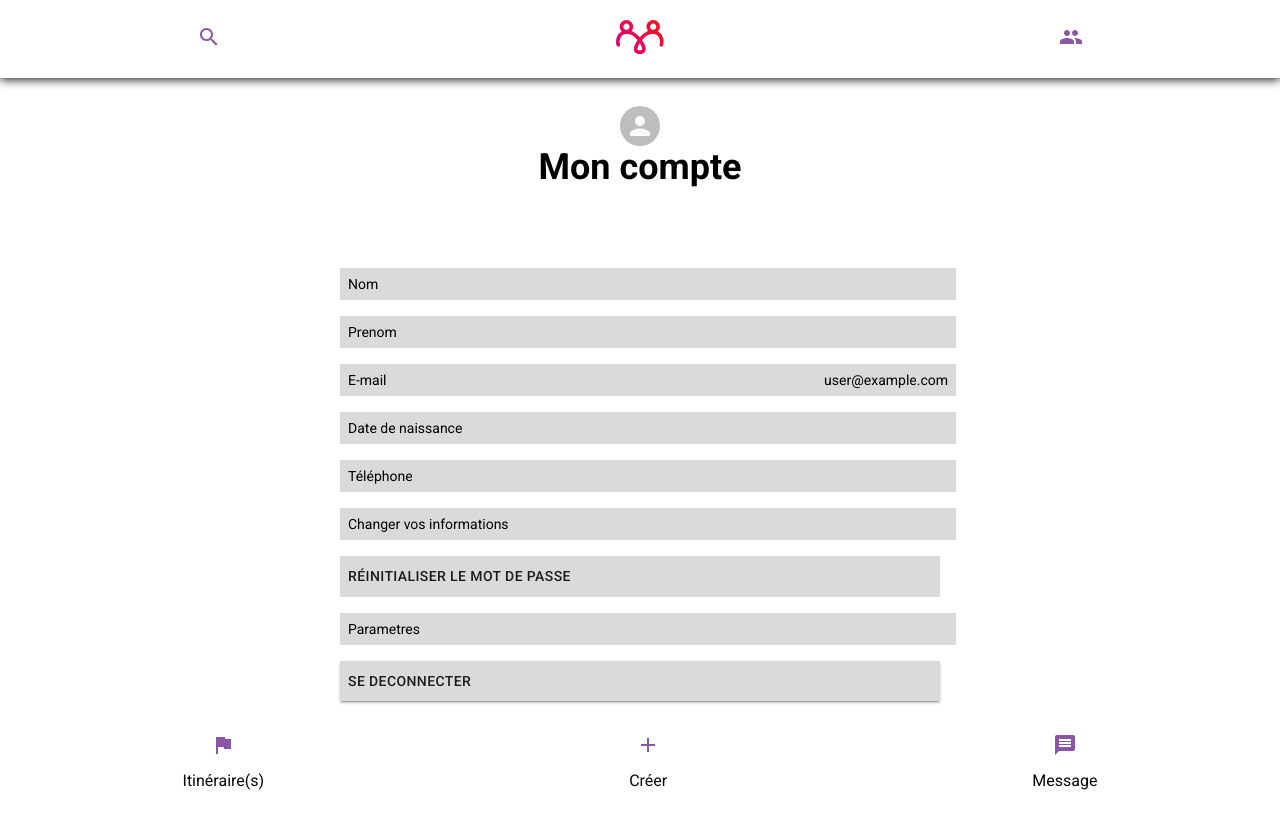
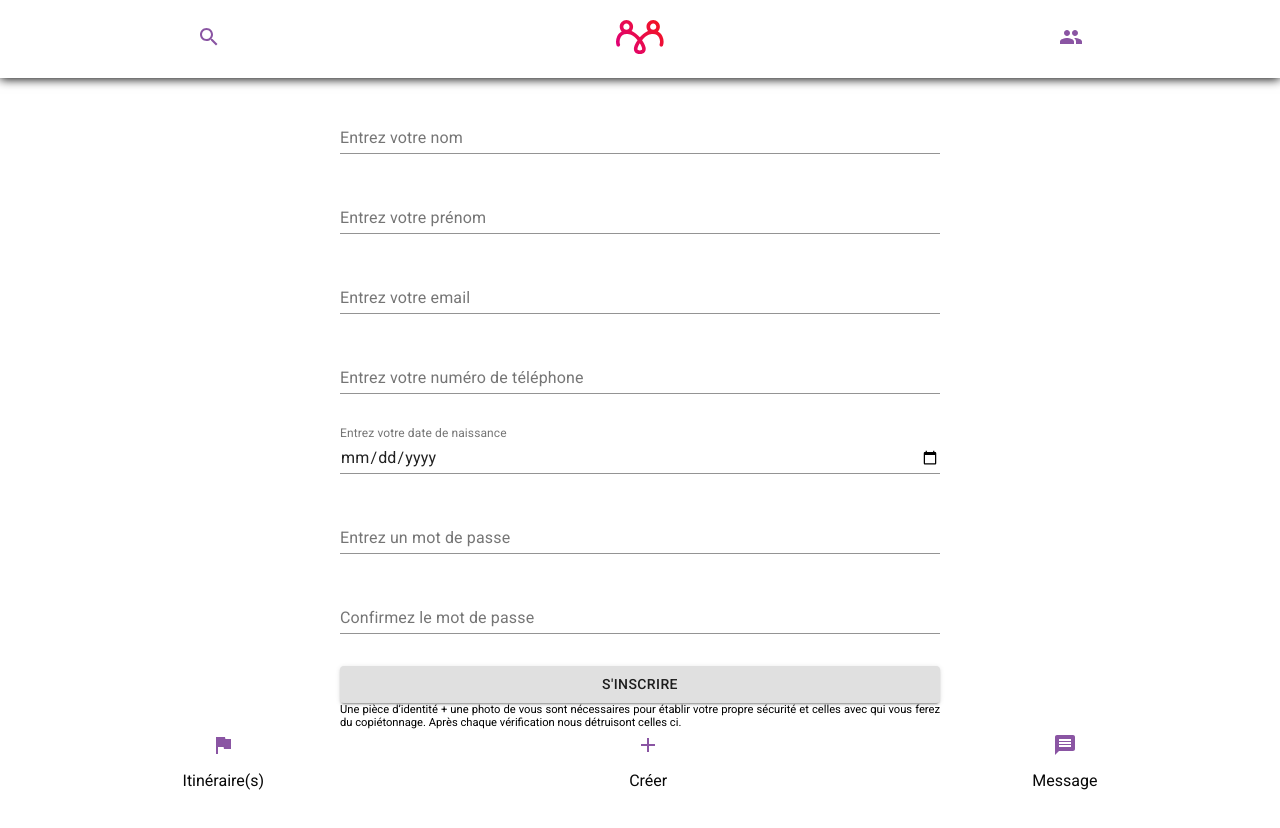
Before and after one commit to TheScriptoMax/woomy, a React (Create React App) app: page /signin in a window 1280 px wide. Before the commit this address led to /account. Shown: the top 828 px of the page. Before the commit the page ends 807 px from the top, so only its background shows below. Built offline with nearby package versions, Linux system fonts and the light colour scheme; no server answers; the database is empty; sample sign-in values are in the browser's storage.

Commit message:
Ajout de changement d'information profil

```diff
--- a/src/App.js
+++ b/src/App.js
@@ -68,7 +68,7 @@ function App() {
                 <Switch>
                     {/*----- Route public -----*/}
 
-                        <PublicRoute path='/signin' component={SignIn}/>
+                        <Route path='/signin' component={SignIn}/>
                         <PublicRoute path='/login' component={Login}/>
                         <PublicRoute path='/cgu' component={Conditions}/>
                         <PublicRoute path='/confidentialite' component={PrivacyPolicy}/>
@@ -77,7 +77,7 @@ function App() {
 
                         <EmailNotVerifiedRoute path='/send-confirm' component={ConfirmEmailSent}/>
                         <EmailNotVerifiedRoute path='/send-new-validation' component={SendNewValidation}/>
-                        <AwaitingApprovalRoute path='/awaiting-approval' component={AwaitingApproval}/>
+                        <Route path='/awaiting-approval' component={AwaitingApproval}/>
 
                     {/*----- Profil connecté et approuvé -----*/}
                         {/*----- Ticket -----*/}
--- a/src/components/Account/Account.jsx
+++ b/src/components/Account/Account.jsx
@@ -92,7 +92,7 @@ function Account() {
             <div className='account-field'>
                 <p>Date de naissance</p>
                 <div className="account-field-result">
-                    <p>{userData.phoneNumber}</p>
+                    <p>{userData.birthdate}</p>
                 </div>
             </div>
             <div className='account-field'>
--- a/src/components/ChangeAccount/ChangeAccount.jsx
+++ b/src/components/ChangeAccount/ChangeAccount.jsx
@@ -17,7 +17,7 @@ export default function ChangeAccount () {
     const [userData, setUserData] = useState({});
     const [error, setError] = useState('');
     const [loading, setLoading] = useState();
-    const [isShow, setIsShow] = useState(true);
+    const [pageLoading, setPageLoading] = useState(true);
 
     const history = useHistory();
 
@@ -26,14 +26,15 @@ export default function ChangeAccount () {
     const firstnameRef = useRef();
     const lastnameRef = useRef();
     const phoneRef = useRef();
+    const birthdateRef = useRef();
 
-    const {signup} = useAuth()
 
     useEffect(()=> {
         database.users.doc(currentUser.uid)
             .get()
             .then(doc => {
                 setUserData(database.formatDoc(doc))
+                setPageLoading(false)
             })
             .catch(error => {
                 setError(error.message)
@@ -43,55 +44,68 @@ export default function ChangeAccount () {
 
     async function handleSubmit(ev) {
         ev.preventDefault();
-        try {
-            // // setLoading(true);
-            // // setError('');
-            // // console.log(emailRef.current.value)
-            // // await signup(emailRef.current.value, passwordRef.current.value)
-            // //     .then((authUser) => {
-            // //         database.users
-            // //             .doc(authUser.user.uid)
-            // //             .set({
-            // //                 email: emailRef.current.value,
-            // //                 firstname: firstnameRef.current.value,
-            // //                 lastname: lastnameRef.current.value,
-            // //                 phoneNumber: phoneRef.current.value,
-            // //                 createdAt: database.getCurrentTimestamp,
-            // //             });
-            //     })
-            //     .then(() => {
-            //             history.push("/send-confirm")
-            //         }
-            //     );
-        } catch
-            (error) {
-            setError(error.message)
+
+        const promises = [];
+        setLoading(true);
+        setError('');
+
+        if (lastnameRef.current.value !== userData.lastname) {
+            promises.push(database.users.doc(currentUser.uid).update({
+                lastname: lastnameRef.current.value,
+            }))
         }
+        if (firstnameRef.current.value !== userData.firstname) {
+            promises.push(database.users.doc(currentUser.uid).update({
+                firstname: firstnameRef.current.value,
+            }))
+        }
+        if (phoneRef.current.value !== userData.phoneNumber) {
+            promises.push(database.users.doc(currentUser.uid).update({
+                phoneNumber: phoneRef.current.value,
+            }))
+        }
+        if (birthdateRef.current.value !== userData.birthdate) {
+            promises.push(database.users.doc(currentUser.uid).update({
+                birthdate: birthdateRef.current.value,
+            }))
+        }
+
+        Promise.all(promises)
+            .then(() => {
+                console.log('Edit updated successfully');
+            })
+            .catch((error) => {
+                setError(error);
+            })
+            .finally(() => {
                 setLoading(false);
+                history.push('/account');
+            })
     }
 
 
     return (
 
         <div className='changeAccount container'>
+        {!pageLoading &&
 
         <form onSubmit={handleSubmit} className='changeAccount-content'>
 
             {/* MATERIAL UI INPUT TO COMPLETE FOR CHANGEACCOUNT */}
 
-                <TextField inputRef={firstnameRef} id="standard-basic" label={userData.firstname} variant="standard"/>
+            <TextField inputRef={lastnameRef} id="standard-basic" defaultValue={userData.lastname} variant="standard"/>
 
-                <TextField inputRef={lastnameRef} id="standard-basic" label={userData.lastname} variant="standard" />
+            <TextField inputRef={firstnameRef} id="standard-basic" label="Prénom" defaultValue={userData.firstname} variant="standard" />
 
-                <TextField type="tel" inputRef={phoneRef} id="standard-basic" label={userData.phoneNumber} variant="standard" />
+            <TextField type="tel" inputRef={phoneRef} id="standard-basic" label="Numéro de téléphone" defaultValue={userData.phoneNumber} variant="standard" />
 
-                <TextField type="date" id="standard-basic" label={userData.firstname} variant="standard"  InputLabelProps={{
+            <TextField type="date" inputRef={birthdateRef} id="standard-basic" label="Date de naissance" defaultValue={userData.birthdate} variant="standard"  InputLabelProps={{
                 shrink: true,
             }}/>
 
             <Button disabled={loading} type="submit" variant="contained">Envoyer</Button>
 
-            </form>
+        </form>}
 
         </div>
     );
--- a/src/components/SignIn/SignIn.jsx
+++ b/src/components/SignIn/SignIn.jsx
@@ -5,8 +5,6 @@ import {database} from '../../firebase';
 
 // MATERIAL UI IMPORT
 import TextField from '@material-ui/core/TextField';
-import IconButton from '@material-ui/core/IconButton';
-import ArrowDownwardIcon from '@material-ui/icons/ArrowDownward';
 import Button from '@material-ui/core/Button';
 
 // CSS IMPORT
@@ -31,9 +29,6 @@ export default function SignIn () {
 
     const {signup} = useAuth()
 
-
-
-
     async function handleSubmit(ev) {
         ev.preventDefault();
         if (passwordRef.current.value !== passwordConfirmRef.current.value) {
@@ -42,7 +37,6 @@ export default function SignIn () {
         try {
             setLoading(true);
             setError('');
-            console.log(emailRef.current.value)
             await signup(emailRef.current.value, passwordRef.current.value)
                 .then((authUser) => {
                     database.users
@@ -52,11 +46,12 @@ export default function SignIn () {
                             firstname: firstnameRef.current.value,
                             lastname: lastnameRef.current.value,
                             phoneNumber: phoneRef.current.value,
+                            birthdate: birthdateRef.current.value,
                             createdAt: database.getCurrentTimestamp,
                         });
                 })
                 .catch((error) => {
-                    console.log(error.message)
+                    console.log("Message d'erreur: " + error.message)
                 })
                 .then(() => {
                         history.push("/send-confirm")
@@ -82,11 +77,11 @@ export default function SignIn () {
 
             <TextField inputRef={lastnameRef} id="standard-basic" label="Entrez votre prénom" variant="standard" />
 
-            <TextField type="email" inputRef={emailRef} id="standard-basic" label="Entrez votre email" variant="standard" />
+            <TextField inputRef={emailRef} type='email' id="standard-basic" label="Entrez votre email" variant="standard" />
 
-            <TextField type="tel" inputRef={phoneRef} id="standard-basic" label="Entrez votre numéro de téléphone" variant="standard" />
+            <TextField inputRef={phoneRef} type="tel" id="standard-basic" label="Entrez votre numéro de téléphone" variant="standard" />
 
-            <TextField type="date" inputRef={birthdateRef} id="standard-basic" label="Entrez votre date de naissance" variant="standard"  InputLabelProps={{
+            <TextField inputRef={birthdateRef} type="date" id="standard-basic" label="Entrez votre date de naissance" variant="standard"  InputLabelProps={{
           shrink: true,
         }}/>
 
--- a/src/contexts/AuthContext.js
+++ b/src/contexts/AuthContext.js
@@ -26,6 +26,7 @@ export function AuthProvider({children}) {
     function resetPassword(email){
         return auth.sendPasswordResetEmail(email)
     }
+
 
     function login(email, password) {
         return auth.signInWithEmailAndPassword(email, password)
```
Lines whose indentation alone changed are shown as unchanged.
